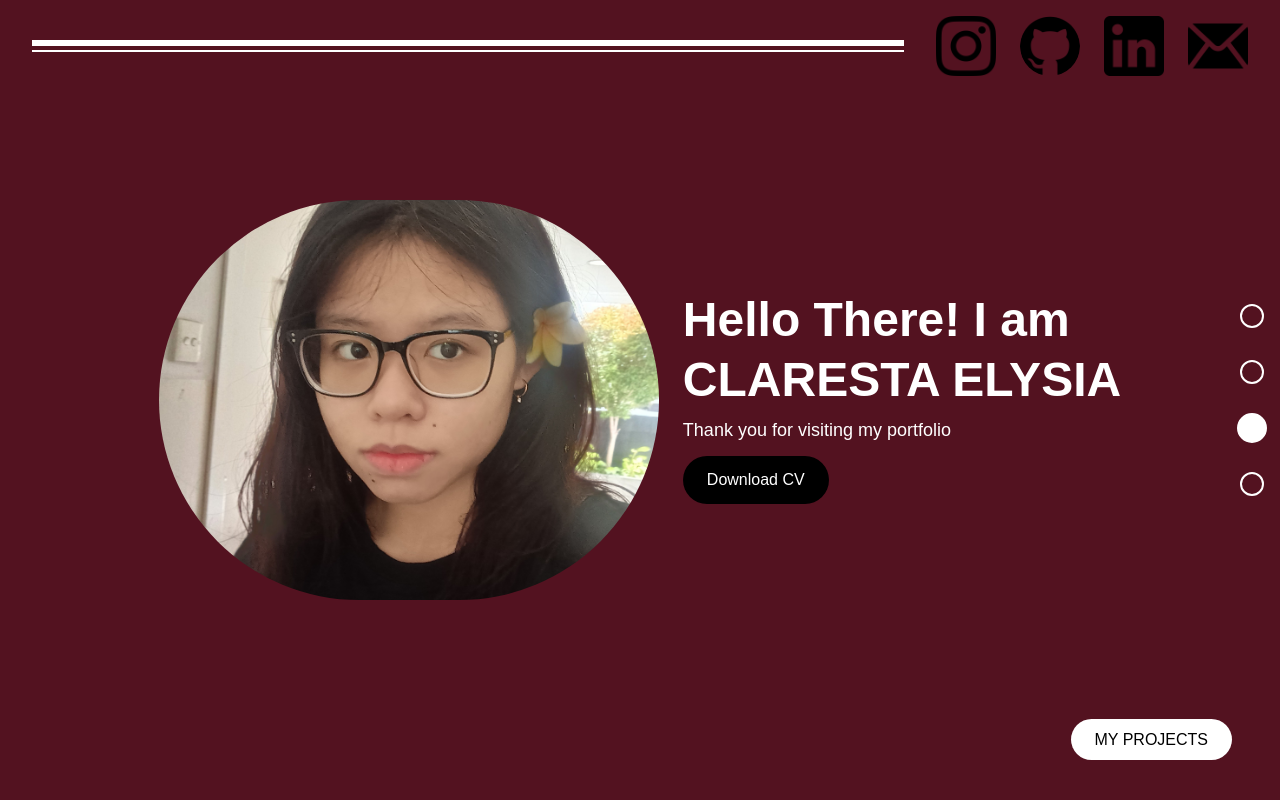
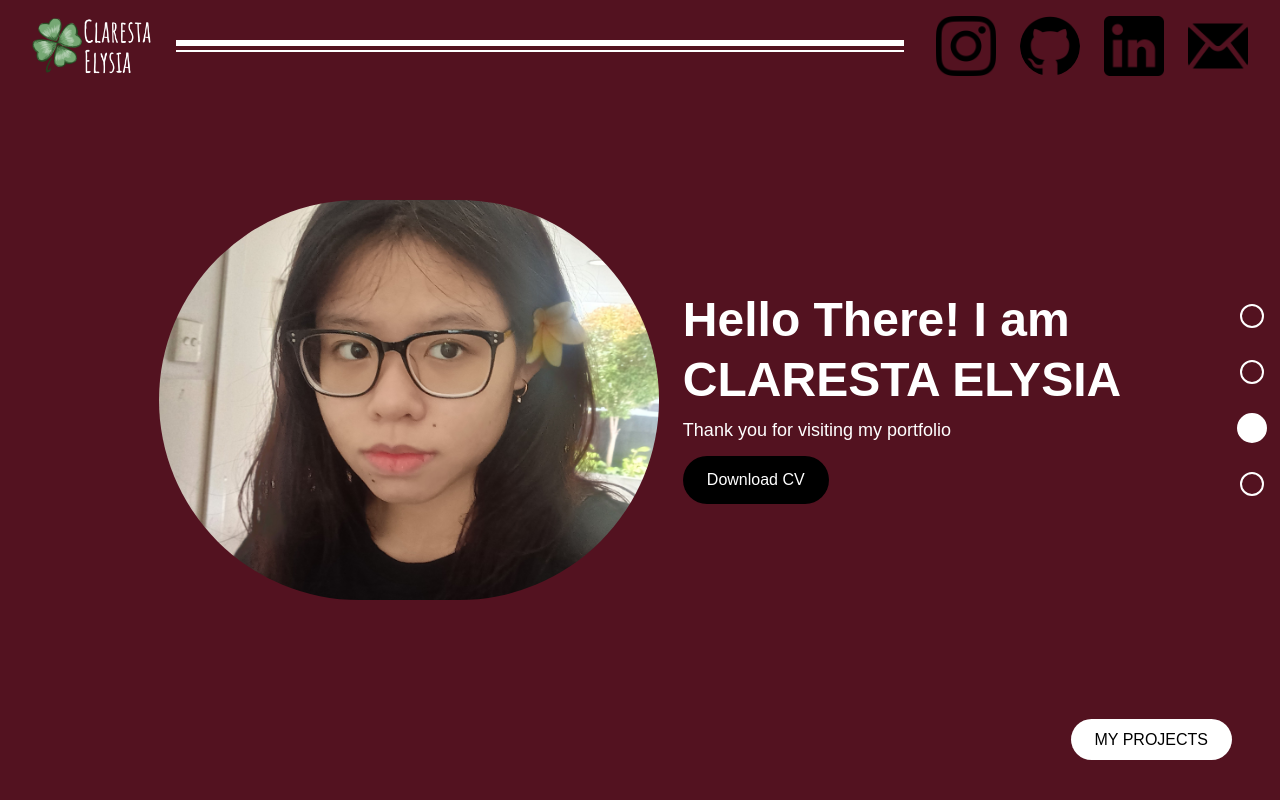
Before and after one commit to claresta1704/PORTFOLIO, a Next.js app: page / in a window 1280 px wide. Shown: the top 800 px of the page. Built offline with nearby package versions, Linux system fonts and the light colour scheme; grey boxes are pictures that could not be loaded.

Commit message:
Menambahkan logo

```diff
--- a/app/layout.tsx
+++ b/app/layout.tsx
@@ -18,8 +18,11 @@ const oswald = Oswald({
 });
 
 export const metadata: Metadata = {
-  title: "Create Next App",
-  description: "Generated by create next app",
+  title: "Claresta's Portfolio",
+  description: "Claresta Elysia's Portfolio Website",
+  icons: {
+    icon: "/logo.png",
+  },
 };
 
 export default function RootLayout({
--- a/app/page.tsx
+++ b/app/page.tsx
@@ -38,6 +38,15 @@ export default function Home() {
   return (
     <>
     <div className="fixed top-4 left-0 right-0 z-50 flex flex-row items-center px-8">
+      <div className="flex pr-6">
+        <Image
+          className="object-cover"
+          src="/logo.png"
+          alt="logo"
+          height={120}
+          width={120}
+        />
+      </div>
       <div className="flex flex-grow flex-col gap-1">
         <div className="flex h-[6px] bg-white"></div>
         <div className="flex h-[2px] bg-white"></div>
--- a/app/projects/page.tsx
+++ b/app/projects/page.tsx
@@ -5,8 +5,16 @@ import Link from "next/link";
 export default function ProjectsPage() {
   return (
     <>
-    <div className="fixed top-4 right-0 z-50 px-8">
-      <Link href="/">
+      <div className="fixed top-4 left-0 z-100 px-8">
+        <Image
+          className="object-cover"
+          src="/logo.png"
+          alt="logo"
+          height={120}
+          width={120}
+        />
+      </div>
+      <Link href="/" className="fixed top-4 right-0 z-100 px-8">
         <Image
           className="dark:invert cursor-pointer"
           src="/arrow-back.png"
@@ -15,7 +23,6 @@ export default function ProjectsPage() {
           height={60}
         />
       </Link>
-    </div>
 
     <main className="min-h-screen max-w-screen bg-[rgb(18,50,20)] text-white flex flex-col lg:flex-row items-center justify-center lg:justify-start gap-8">
       <div className="relative z-10 flex flex-col px-10 gap-10">
```
Also changed, not shown: public/logo.png (added).
